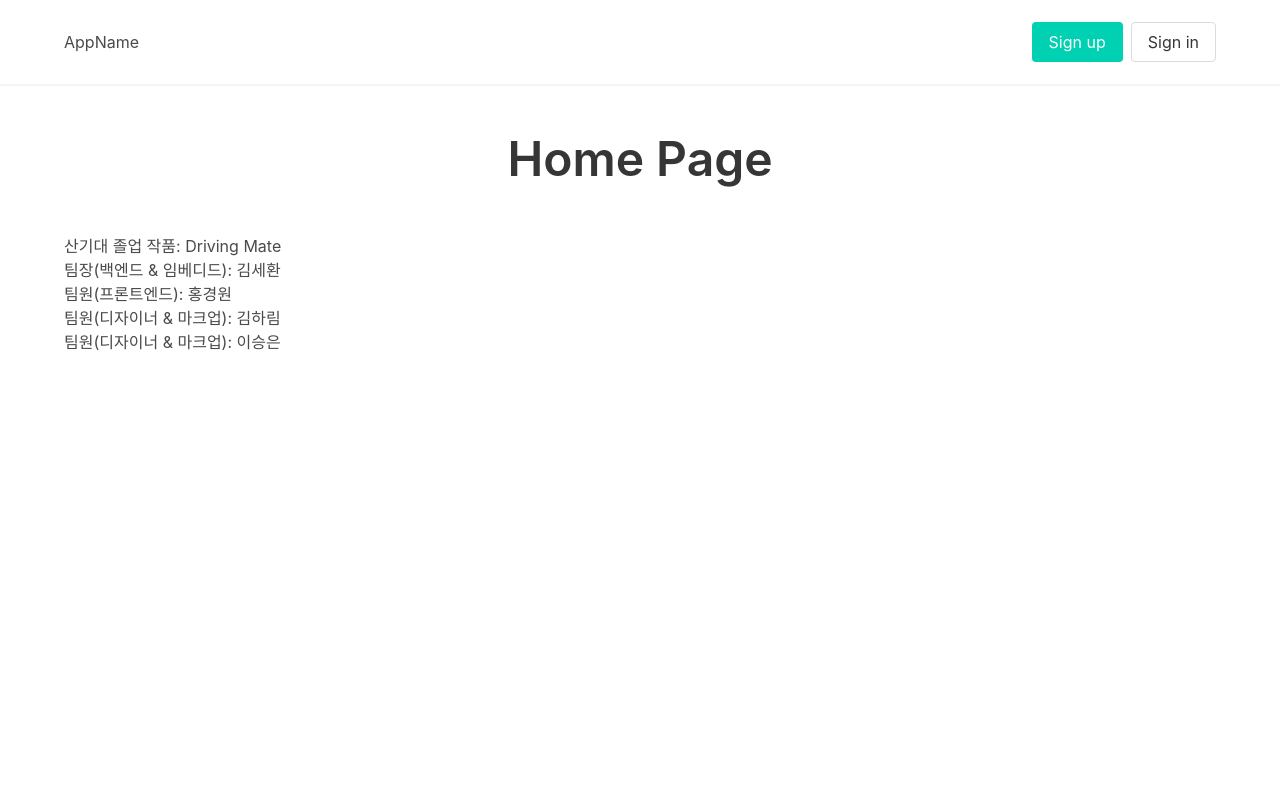
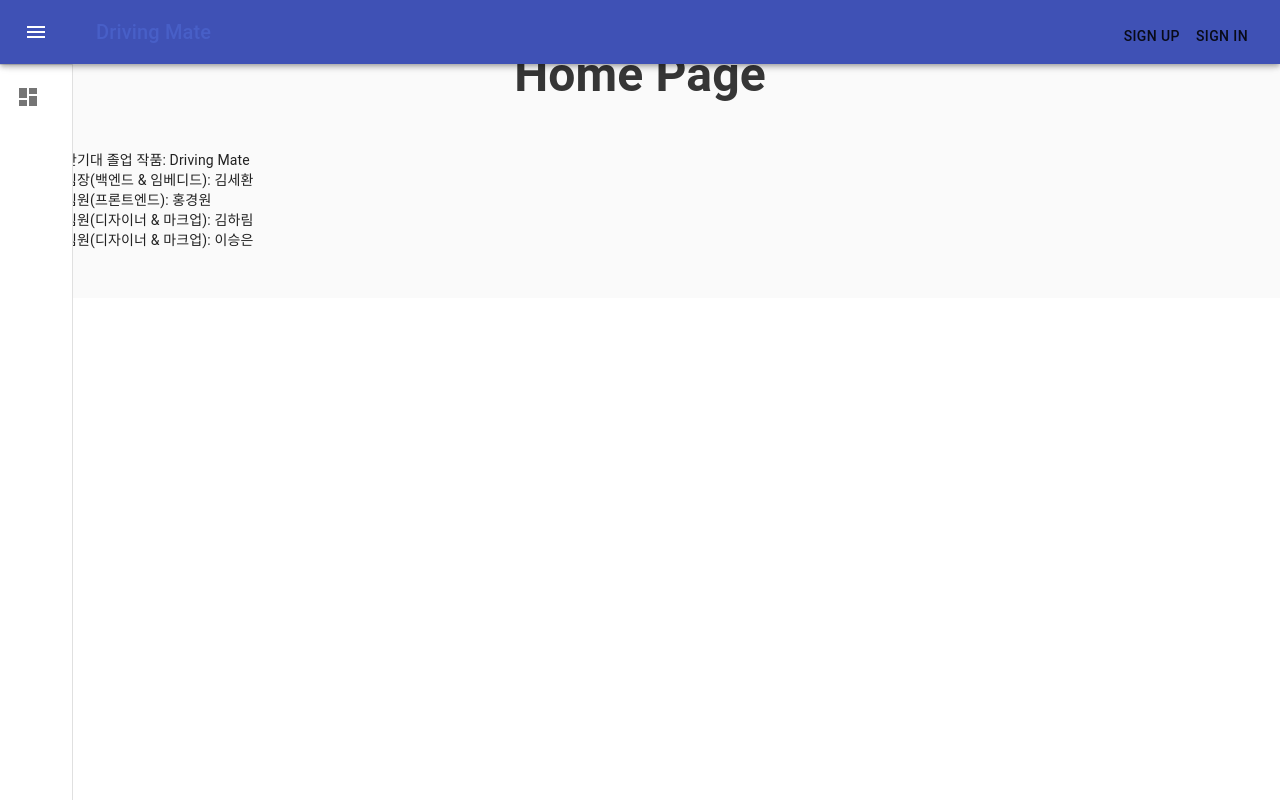
Before and after one commit to kwhong95/Driving-Mate-Front, a React (Create React App) app: page / in a window 1280 px wide. Built offline with nearby package versions, Linux system fonts and the light colour scheme; no server answers.

Commit message:
Create Sidebar

```diff
--- a/package.json
+++ b/package.json
@@ -3,6 +3,8 @@
   "version": "0.1.0",
   "private": true,
   "dependencies": {
+    "@material-ui/core": "^4.11.2",
+    "@material-ui/icons": "^4.11.2",
     "@testing-library/jest-dom": "^5.11.4",
     "@testing-library/react": "^11.1.0",
     "@testing-library/user-event": "^12.1.10",
@@ -13,6 +15,7 @@
     "@types/react-redux": "^7.1.15",
     "@types/react-router-dom": "^5.1.7",
     "bulma": "^0.9.1",
+    "clsx": "^1.1.1",
     "firebase": "^8.2.1",
     "react": "^17.0.1",
     "react-dom": "^17.0.1",
--- a/src/App.tsx
+++ b/src/App.tsx
@@ -6,7 +6,7 @@ import { RootState } from './store';
 import { getUserById, setLoading, setNeedVerification } from './store/actions/authActions';
 import Loader from './components/UI/Loader';
 import { BrowserRouter, Switch } from 'react-router-dom';
-import Header from './components/sections/Header';
+import Header from './components/sections/Header/Header';
 import PublicRoute from './components/auth/PublicRoute';
 import HomePage from './components/pages/HomePage';
 import SignIn from './components/pages/SignIn';
--- a/src/components/sections/Header.tsx
+++ /dev/null
@@ -1,41 +0,0 @@
-import React, { FC } from 'react';
-import { useHistory, Link } from 'react-router-dom';
-import { useSelector, useDispatch } from 'react-redux';
-
-import Button from '../UI/Button';
-import { RootState } from '../../store';
-import { signout } from '../../store/actions/authActions';
-
-const Header: FC = () => {
-  const history = useHistory();
-  const dispatch = useDispatch();
-  const { authenticated } = useSelector((state: RootState) => state.auth);
-
-  const logoutClickHandler = () => {
-    dispatch(signout());
-  }
-
-  return(
-    <nav className="navbar is-spaced has-shadow">
-      <div className="container">
-        <div className="navbar-brand">
-          <Link className="navbar-item" to={!authenticated ? "/" : "/dashboard"}>AppName</Link>
-        </div>
-
-        <div className="navbar-end">
-          <div className="navbar-items">
-            {!authenticated ? <div className="buttons">
-                <Button text="Sign up" onClick={() => history.push('/signup')} className="is-primary" />
-                <Button text="Sign in" onClick={() => history.push('/signin')} />
-              </div>
-              :
-              <Button text="Sign out" onClick={logoutClickHandler} />
-            }
-          </div>
-        </div>
-      </div>
-    </nav>
-  );
-}
-
-export default Header;
--- /dev/null
+++ b/src/components/sections/Header/Header.tsx
@@ -0,0 +1,72 @@
+import React, { FC, useState } from 'react'
+import clsx from 'clsx';
+import { AppBar, Button, CssBaseline, IconButton, Toolbar, Typography } from '@material-ui/core';
+import { Menu } from '@material-ui/icons';
+import { Link, useHistory } from 'react-router-dom';
+import { useDispatch, useSelector } from 'react-redux';
+import { RootState } from '../../../store';
+import { signout } from '../../../store/actions/authActions';
+
+import { useStyles } from './styles';
+import Sidebar from '../Sidebar/Sidebar';
+
+const Header: FC = () => {
+  const classes = useStyles();
+  const history = useHistory();
+  const dispatch = useDispatch();
+  const { authenticated } = useSelector((state: RootState) => state.auth);
+  const [open, setOpen] = useState(false);
+
+  const handleOpen = () => {
+    setOpen(true);
+  }
+
+  const handleClose = () => {
+    setOpen(false);
+  }
+
+  const logoutClickHandler = () => {
+    dispatch(signout());
+  }
+
+  return (
+    <div className={classes.root}>
+      <CssBaseline />
+      <AppBar
+        position="fixed"
+        className={clsx(classes.appBar, {
+          [classes.appBarShift]: open,
+        })}
+      >
+        <Toolbar>
+        <IconButton
+            color="inherit"
+            aria-label="open drawer"
+            onClick={handleOpen}
+            edge="start"
+            className={clsx(classes.menuButton, {
+              [classes.hide]: open,
+            })}
+          >
+            <Menu />
+          </IconButton>
+
+          <Typography variant="h6" className={classes.title}>
+            <Link to={!authenticated ? "/" : "/dashboard"}>Driving Mate</Link>
+          </Typography>
+          {
+            !authenticated ? <div className="buttons">
+              <Button onClick={() => history.push('/signup')}>Sign up</Button>
+              <Button onClick={() => history.push('/signin')}>Sign in</Button>
+            </div>
+            :
+            <Button onClick={logoutClickHandler}>Sign out</Button>
+          }
+        </Toolbar>
+      </AppBar>
+      <Sidebar open={open} handleClose={handleClose} />
+    </div>
+  )
+}
+
+export default Header;
--- /dev/null
+++ b/src/components/sections/Header/styles.ts
@@ -0,0 +1,35 @@
+import { makeStyles, createStyles, Theme } from '@material-ui/core/styles'
+
+const drawerWidth = 240;
+
+export const useStyles = makeStyles((theme: Theme) =>
+  createStyles({
+    root: {
+      flexGrow: 1,
+    },
+    menuButton: {
+      marginRight: 36,
+    },
+    hide: {
+      display: 'none',
+    },
+    title: {
+      flexGrow: 1,
+    },
+    appBar: {
+      zIndex: theme.zIndex.drawer + 1,
+      transition: theme.transitions.create(['width', 'margin'], {
+        easing: theme.transitions.easing.sharp,
+        duration: theme.transitions.duration.leavingScreen,
+      }),
+    },
+    appBarShift: {
+      marginLeft: drawerWidth,
+      width: `calc(100% - ${drawerWidth}px)`,
+      transition: theme.transitions.create(['width', 'margin'], {
+        easing: theme.transitions.easing.sharp,
+        duration: theme.transitions.duration.enteringScreen,
+      }),
+    },
+  }),
+);
--- /dev/null
+++ b/src/components/sections/Sidebar/Sidebar.tsx
@@ -0,0 +1,47 @@
+import React, { FC } from 'react';
+import clsx from 'clsx';
+import { Divider, Drawer, IconButton, List, ListItem, ListItemIcon, ListItemText, useTheme } from '@material-ui/core';
+import { Dashboard, ChevronRight, ChevronLeft } from '@material-ui/icons';
+
+import useStyles from './styles';
+
+interface ChildProps {
+  open: boolean;
+  handleClose: () => void;
+}
+
+const Sidebar: FC<ChildProps>  = ({ open ,handleClose }) => {
+  const classes = useStyles();
+  const theme = useTheme();
+
+  return (
+    <Drawer
+        variant="permanent"
+        className={clsx(classes.drawer, {
+          [classes.drawerOpen]: open,
+          [classes.drawerClose]: !open,
+        })}
+        classes={{
+          paper: clsx({
+            [classes.drawerOpen]: open,
+            [classes.drawerClose]: !open,
+          }),
+        }}
+      >
+        <div className={classes.toolbar}>
+          <IconButton onClick={handleClose}>
+            {theme.direction === 'rtl' ? <ChevronRight /> : <ChevronLeft />}
+          </IconButton>
+        </div>
+        <Divider />
+        <List>
+          <ListItem>
+            <ListItemIcon><Dashboard /></ListItemIcon>
+            <ListItemText>Dashboard</ListItemText>
+          </ListItem>
+        </List>
+      </Drawer>
+  )
+}
+
+export default Sidebar;
--- /dev/null
+++ b/src/components/sections/Sidebar/styles.ts
@@ -0,0 +1,47 @@
+import { makeStyles, createStyles, Theme } from '@material-ui/core';
+
+const drawerWidth = 240;
+const useStyles = makeStyles((theme: Theme) =>
+  createStyles({
+    root: {
+      display: 'flex',
+    },
+    drawer: {
+      width: drawerWidth,
+      flexShrink: 0,
+      whiteSpace: 'nowrap',
+    },
+    drawerOpen: {
+      width: drawerWidth,
+      transition: theme.transitions.create('width', {
+        easing: theme.transitions.easing.sharp,
+        duration: theme.transitions.duration.enteringScreen,
+      }),
+    },
+    drawerClose: {
+      transition: theme.transitions.create('width', {
+        easing: theme.transitions.easing.sharp,
+        duration: theme.transitions.duration.leavingScreen,
+      }),
+      overflowX: 'hidden',
+      width: theme.spacing(7) + 1,
+      [theme.breakpoints.up('sm')]: {
+        width: theme.spacing(9) + 1,
+      },
+    },
+    toolbar: {
+      display: 'flex',
+      alignItems: 'center',
+      justifyContent: 'flex-end',
+      padding: theme.spacing(0, 1),
+      // necessary for content to be below app bar
+      ...theme.mixins.toolbar,
+    },
+    content: {
+      flexGrow: 1,
+      padding: theme.spacing(3),
+    },
+  }),
+);
+
+export default useStyles;
```
Also changed, not shown: 1 other file (tests, documents, lock files or other folders).
